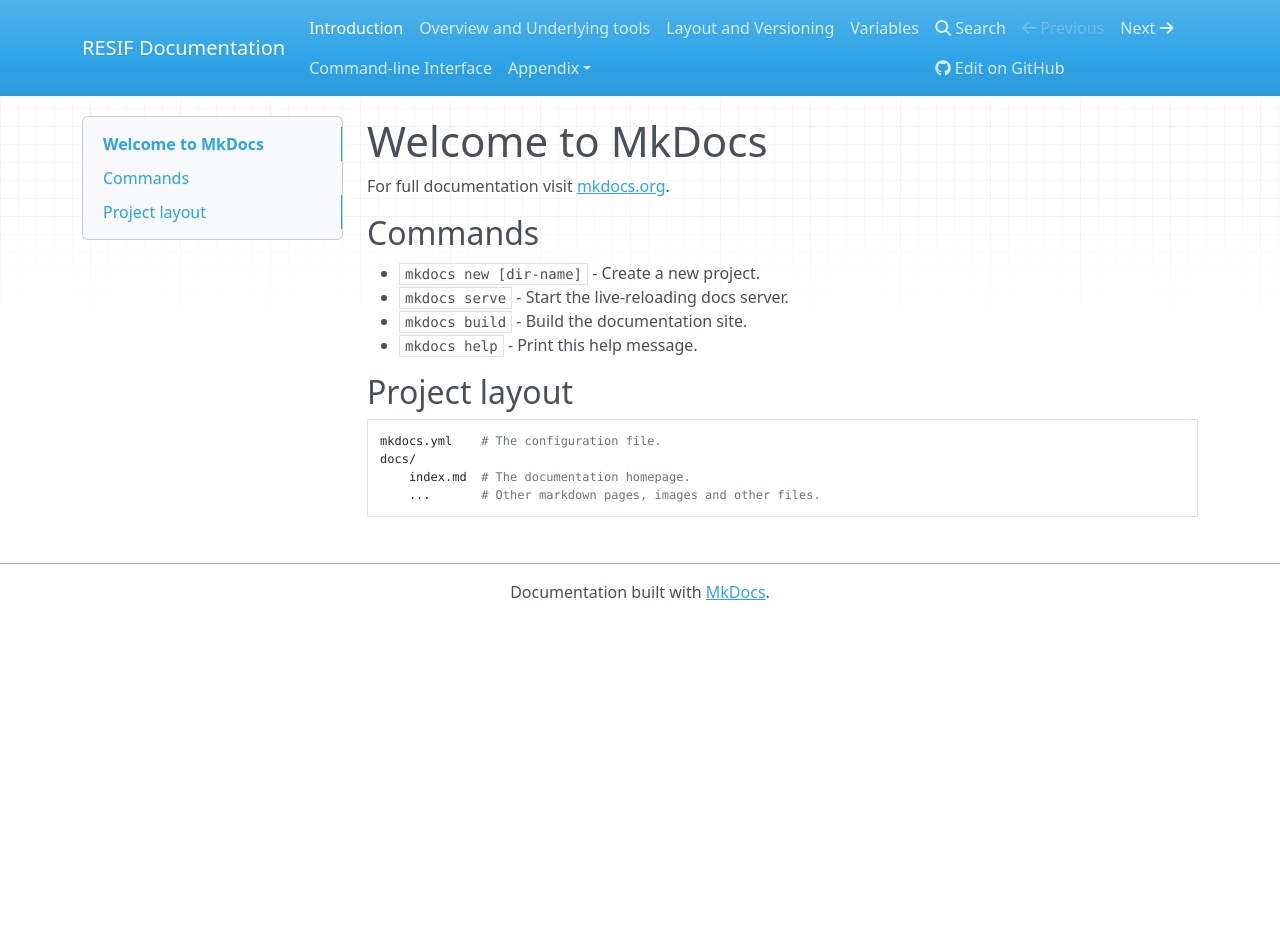
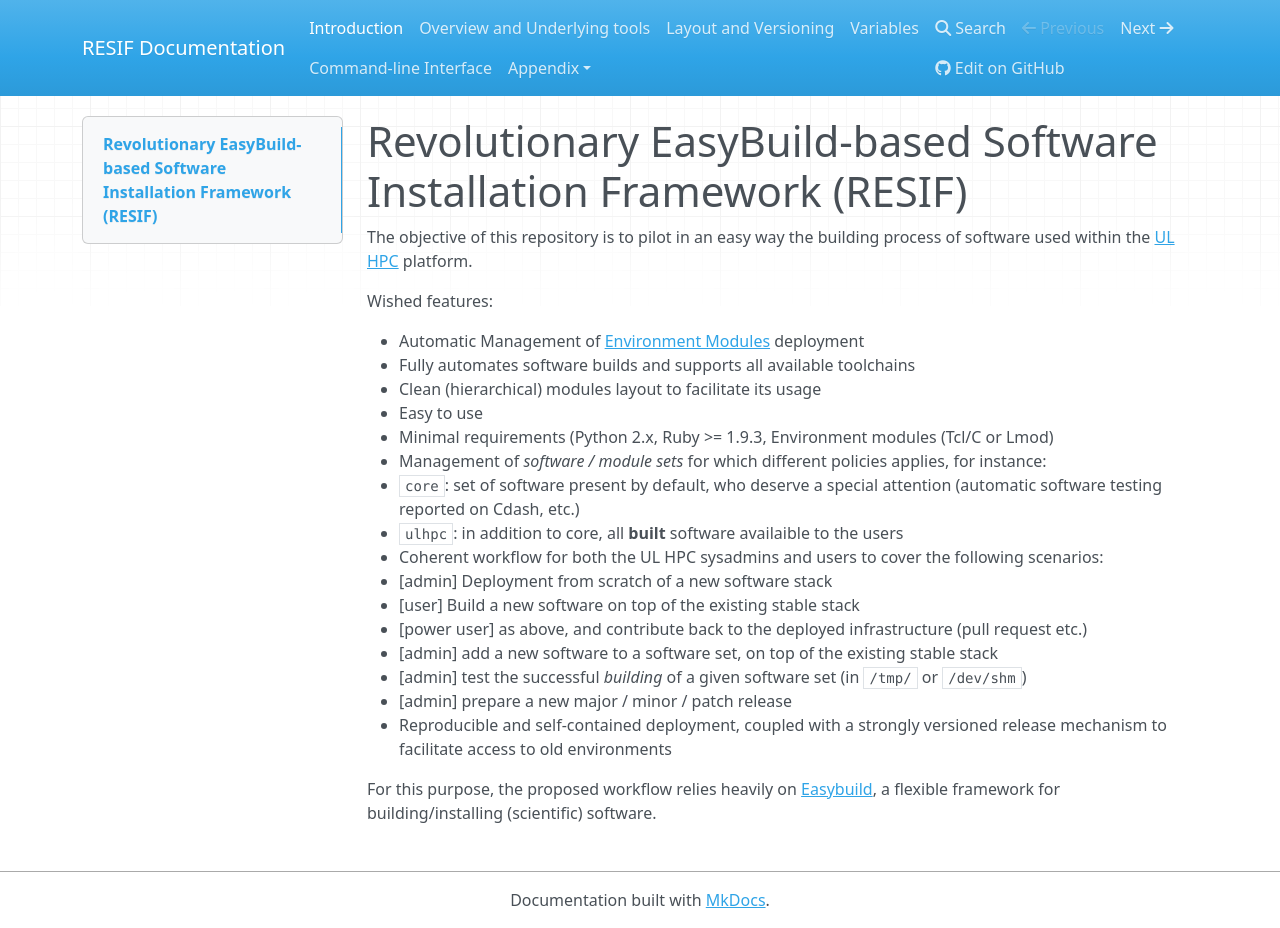
Before and after one commit to ULHPC/resif, an MkDocs documentation site: the page built from docs/index.md, in a window 1280 px wide and 928 px high. Built offline with MkDocs 1.6.1, drawn with Linux system fonts in a browser that asks for light colours; nearby versions of some CDN libraries; old or Windows-style settings are respelled for this version of MkDocs.

Commit message:
readthedocs

```diff
--- a/docs/index.md
+++ b/docs/index.md
@@ -1,17 +1,24 @@
-# Welcome to MkDocs
+# Revolutionary EasyBuild-based Software Installation Framework (RESIF)
 
-For full documentation visit [mkdocs.org](http://mkdocs.org).
+The objective of this repository is to pilot in an easy way the building process of software used within the [UL HPC](http://hpc.uni.lu) platform.
 
-## Commands
+Wished features:
 
-* `mkdocs new [dir-name]` - Create a new project.
-* `mkdocs serve` - Start the live-reloading docs server.
-* `mkdocs build` - Build the documentation site.
-* `mkdocs help` - Print this help message.
+* Automatic Management of [Environment Modules](http://modules.sourceforge.net/) deployment
+* Fully automates software builds and supports all available toolchains
+* Clean (hierarchical) modules layout to facilitate its usage
+* Easy to use
+* Minimal requirements (Python 2.x, Ruby >= 1.9.3, Environment modules (Tcl/C or Lmod)
+* Management of _software / module sets_ for which different policies applies, for instance:
+  * `core`: set of software present by default, who deserve a special attention (automatic software testing reported on Cdash, etc.)
+  * `ulhpc`: in addition to core, all **built** software availaible to the users
+* Coherent workflow for both the UL HPC sysadmins and users to cover the following scenarios:
+  * [admin] Deployment from scratch of a new software stack
+  * [user]  Build a new software on top of the existing stable stack
+  * [power user]  as above, and contribute back to the deployed infrastructure (pull request etc.)
+  * [admin] add a new software to a software set, on top of the existing stable stack
+  * [admin] test the successful _building_ of a given software set (in `/tmp/` or `/dev/shm`)
+  * [admin] prepare a new major / minor / patch release
+* Reproducible and self-contained deployment, coupled with a strongly versioned release mechanism to facilitate access to old environments
 
-## Project layout
-
-    mkdocs.yml    # The configuration file.
-    docs/
-        index.md  # The documentation homepage.
-        ...       # Other markdown pages, images and other files.
+For this purpose, the proposed workflow relies heavily on [Easybuild](http://hpcugent.github.io/easybuild/), a flexible framework for building/installing (scientific) software.
```
Also changed, not shown: docs/home.md (deleted, +0 -24 lines).
